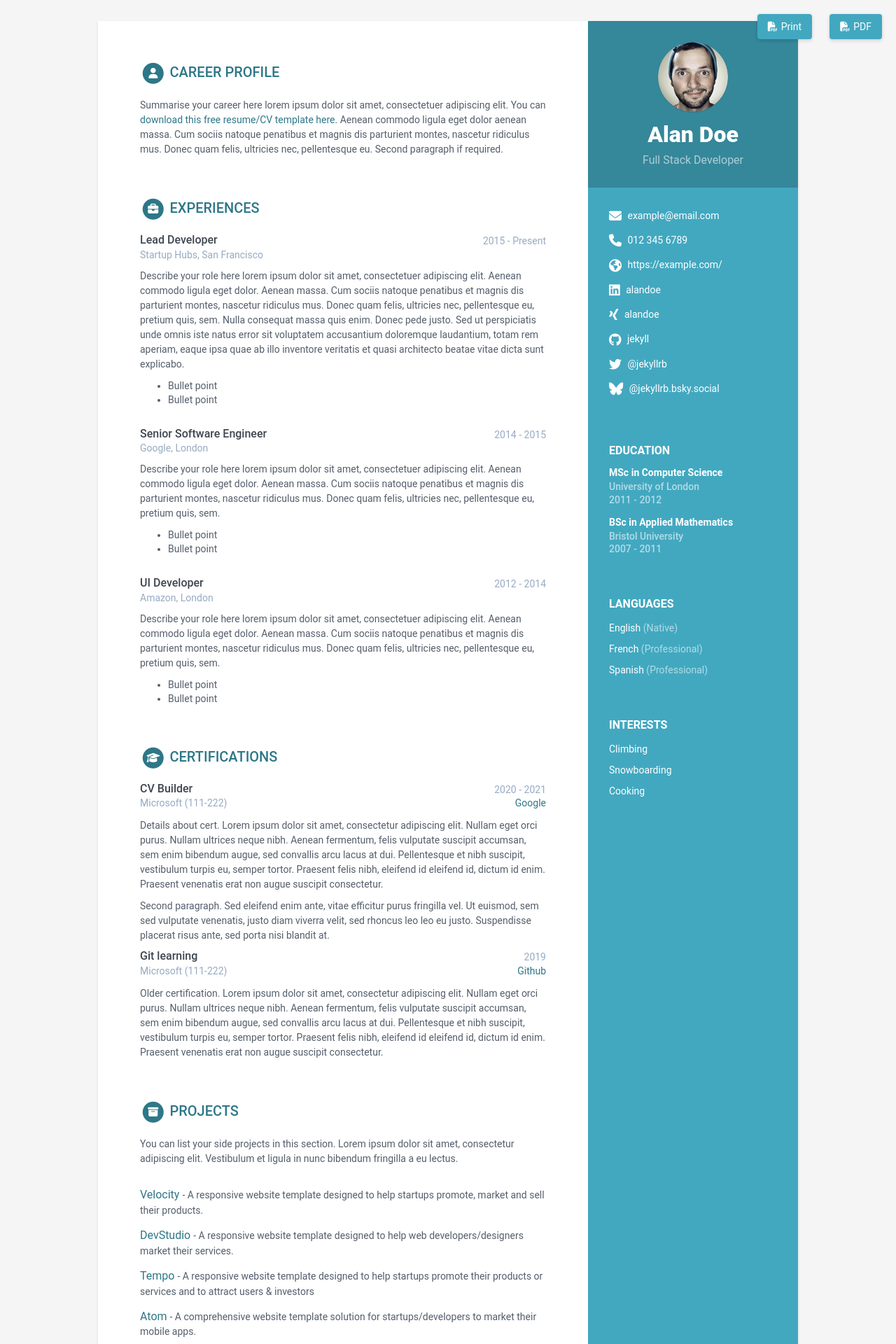
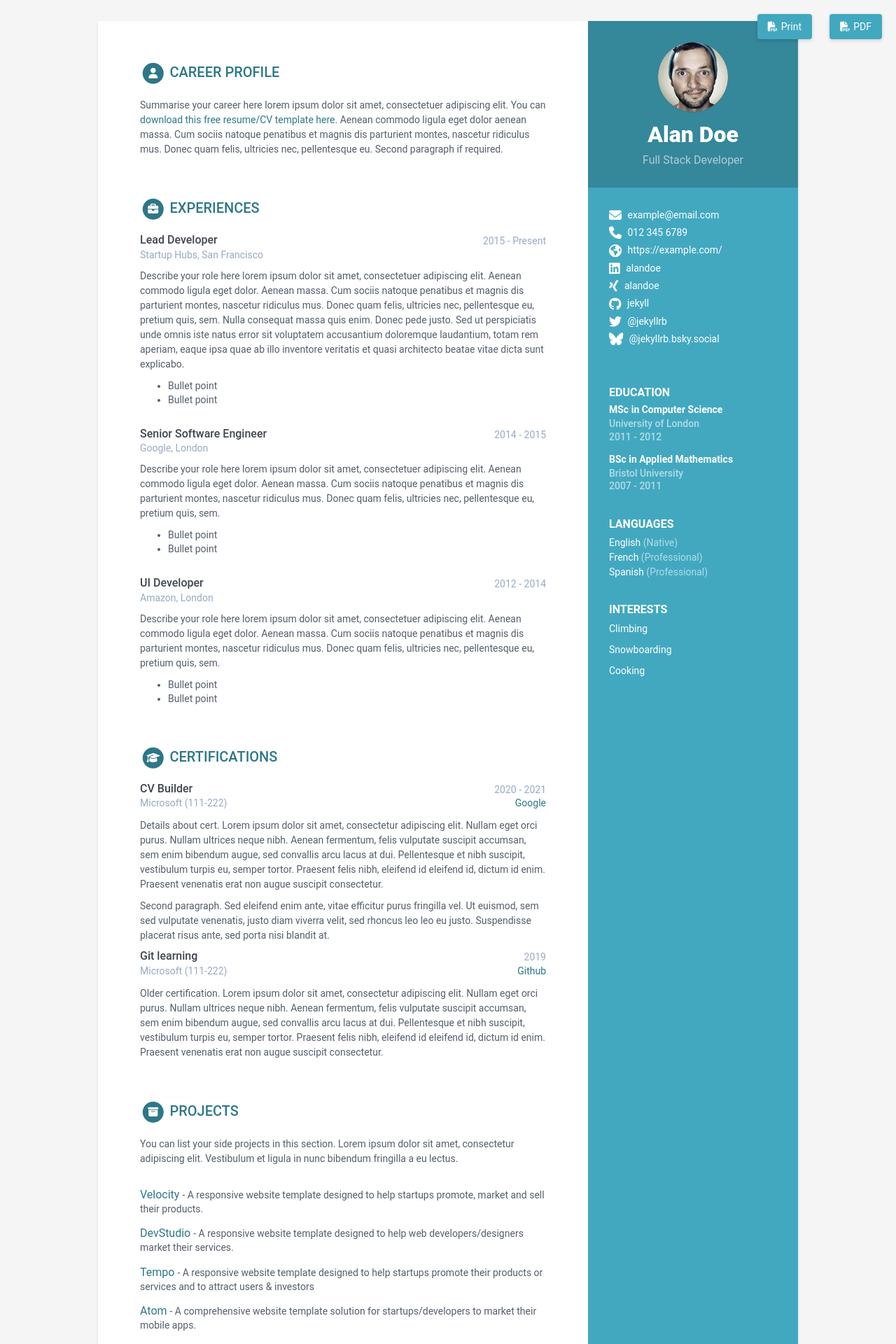
Before and after one commit to riccardocremaschi/cv, a Jekyll site: the page built from index.html, in a window 1280 px wide. Shown: the top 1920 px of the page at 70% size. Built offline with Jekyll 4.4.1, drawn with Linux system fonts in a browser that asks for light colours.

Commit message:
Aggiorna CV e sidebar dal PDF definitivo

```diff
--- a/_sass/_base.scss
+++ b/_sass/_base.scss
@@ -132,6 +132,11 @@ p {
       margin-bottom: 0px;
     }
   }
+  .contact-list li { margin-bottom: 6px; line-height: 1.35; }
+  .container-block-title { margin-bottom: 8px; }
+  .education-container, .skills-sidebar-container, .languages-container, .interests-container { padding-top: 18px; padding-bottom: 18px; }
+  .skills-sidebar-list { margin-bottom: 0; li { margin-bottom: 6px; line-height: 1.35; &:last-child { margin-bottom: 0; } } }
+  .languages-container .interests-list li { margin-bottom: 3px; line-height: 1.3; &:last-child { margin-bottom: 0; } }
   .languages-container {
     .lang-desc {
       color: rgba(256, 256, 256, 0.6);
@@ -226,6 +231,7 @@ p {
     margin-bottom: 5px;
     color: darken($theme-color, 15%);
   }
+  .projects-section .item { margin-bottom: 6px; line-height: 1.35; }
   .projects-section {
     .intro {
       margin-bottom: 30px;
```
